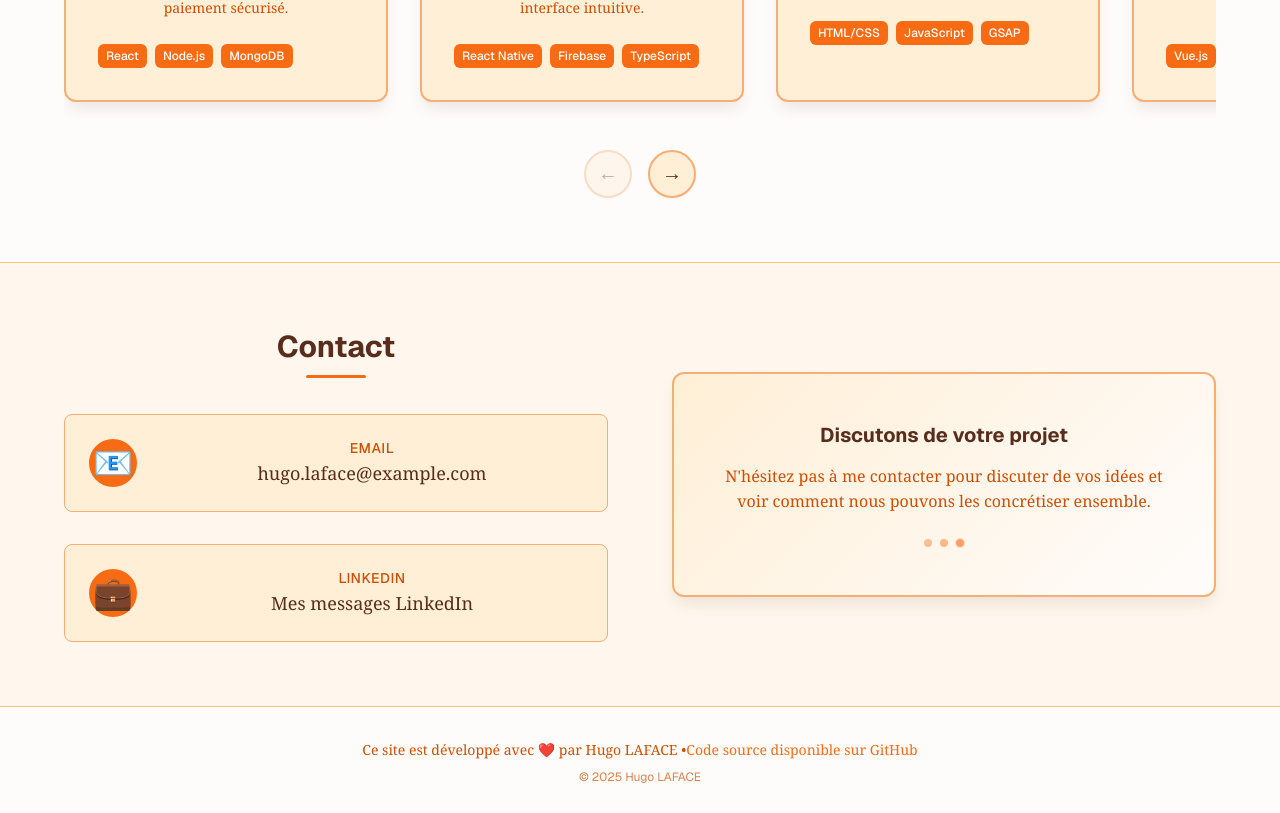
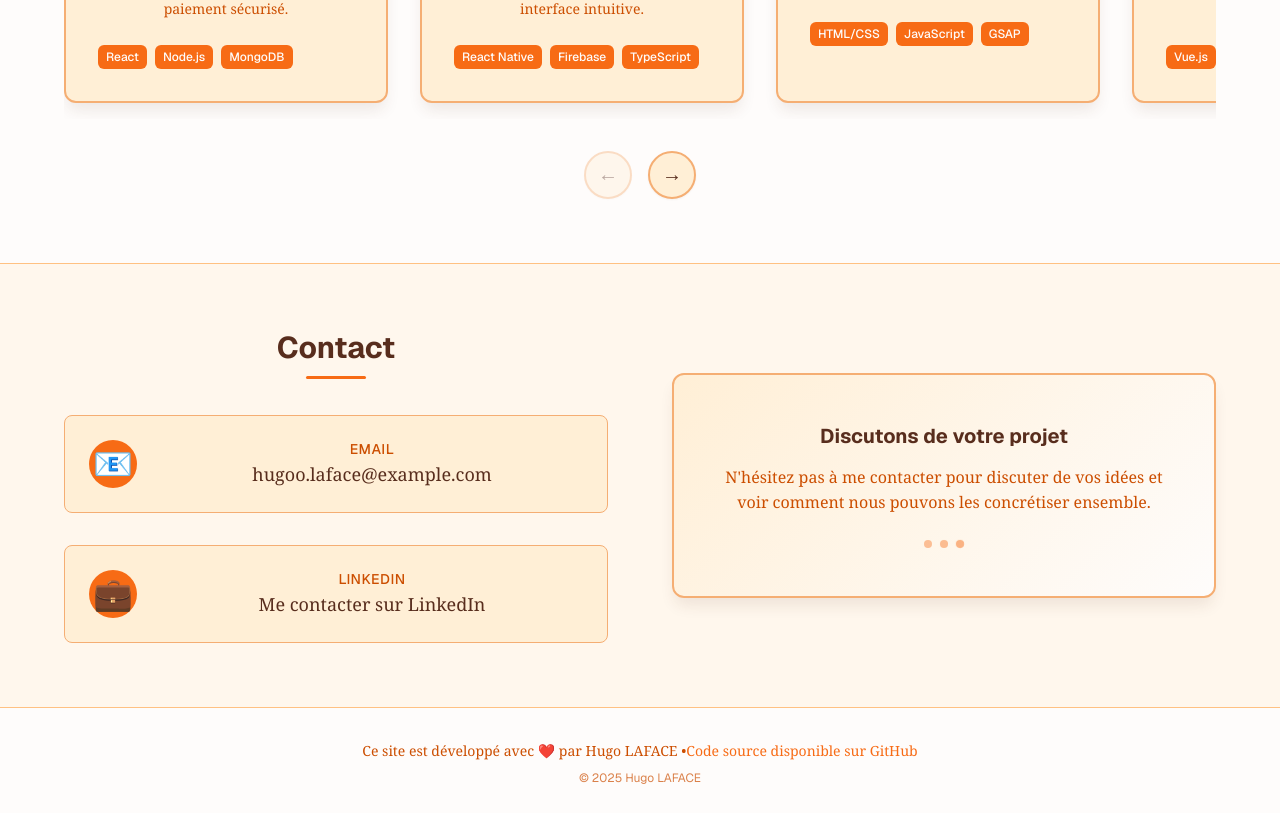
Before and after one commit to HugoLePoisson/site_web_perso, a React (Create React App) app in the folder frontend/: page / in a window 1280 px wide. Shown: the part 1828-2641 px from the top of the page. Built offline with nearby package versions, Linux system fonts and the light colour scheme.

Commit message:
finition des sections de la page d'accueil

```diff
--- a/frontend/src/pages/Accueil.css
+++ b/frontend/src/pages/Accueil.css
@@ -27,7 +27,7 @@
     /* État initial : invisible et décalé vers le bas */
     opacity: 0;
     transform: translateY(30px);
-    transition: opacity 0.4s ease-out, transform 0.4s ease-out;
+    transition: opacity 0.3s ease-out, transform 0.3s ease-out;
 }
 
 .animate-on-scroll.animate-in {
@@ -294,6 +294,7 @@
 /* === SECTION PROJETS === */
 .projects-section {
     background-color: var(--app-background);
+    border-top: 1px solid var(--border-subtle);
     padding: var(--spacing-3xl) 0;
     position: relative;
 }
@@ -336,7 +337,7 @@
 .projects-track {
     display: flex;
     gap: var(--spacing-xl);
-  transition: transform 0.3s cubic-bezier(0.4, 0, 0.2, 1);
+    transition: transform 0.2s cubic-bezier(0.4, 0, 0.2, 1);
     padding: var(--spacing-md) 0;
 }
 
@@ -655,11 +656,11 @@
 }
 
 .decoration-dot:nth-child(2) {
-  animation-delay: 0.3s;
+    animation-delay: 0.2s;
 }
 
 .decoration-dot:nth-child(3) {
-  animation-delay: 0.6s;
+    animation-delay: 0.4s;
 }
 
 /* === FOOTER === */
@@ -709,8 +710,17 @@
 
 /* === ANIMATIONS === */
 @keyframes pulse {
-  0%, 100% { opacity: 0.4; transform: scale(1); }
-  50% { opacity: 1; transform: scale(1.2); }
+
+    0%,
+    100% {
+        opacity: 0.4;
+        transform: scale(1);
+    }
+
+    50% {
+        opacity: 1;
+        transform: scale(1.2);
+    }
 }
 
 /* === ANIMATIONS SPÉCIFIQUES AU CONTACT === */
@@ -719,7 +729,7 @@
 }
 
 .contact-visual.animate-on-scroll {
-  transition-delay: 0.3s;
+    transition-delay: 0.2s;
 }
 
 /* === ANIMATIONS SPÉCIFIQUES AUX PROJETS === */
@@ -730,6 +740,7 @@
 .projects-carousel.animate-on-scroll {
     transition-delay: 0.2s;
 }
+
 /* Animation de slide depuis la gauche */
 .animate-on-scroll.slide-left {
     transform: translateX(-30px);
@@ -828,7 +839,7 @@
 
     /* Animations plus rapides sur très petits écrans */
     .animate-on-scroll {
-        transition-duration: 0.4s;
+        transition-duration: 0.1s;
     }
 }
 
--- a/frontend/src/pages/Accueil.js
+++ b/frontend/src/pages/Accueil.js
@@ -343,7 +343,7 @@ function Accueil() {
                 <div className="contact-container">
                     <div className="contact-content">
                         <div className="contact-text animate-on-scroll">
-                            <h2 className="contact-title">Contact</h2>
+                            <h1 className="contact-title">Contact</h1>
 
                             <div className="contact-info">
                                 <div className="contact-item">
@@ -354,7 +354,7 @@ function Accueil() {
                                             href="mailto:hugo.laface@example.com"
                                             className="contact-link"
                                         >
-                                            hugo.laface@example.com
+                                            hugoo.laface@example.com
                                         </a>
                                     </div>
                                 </div>
@@ -369,7 +369,7 @@ function Accueil() {
                                             target="_blank"
                                             rel="noopener noreferrer"
                                         >
-                                            Mes messages LinkedIn
+                                            Me contacter sur LinkedIn
                                         </a>
                                     </div>
                                 </div>
```
Lines whose indentation alone changed are shown as unchanged.
